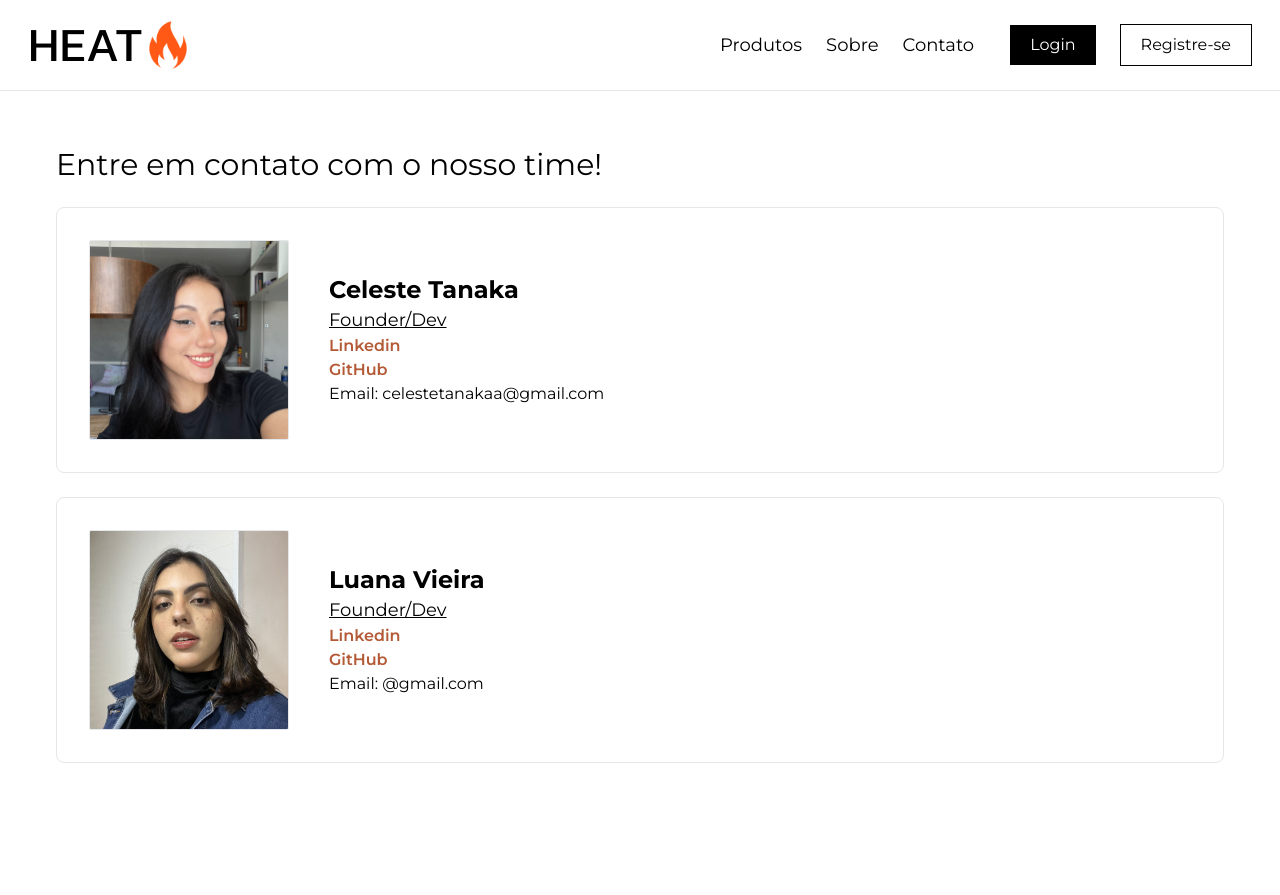
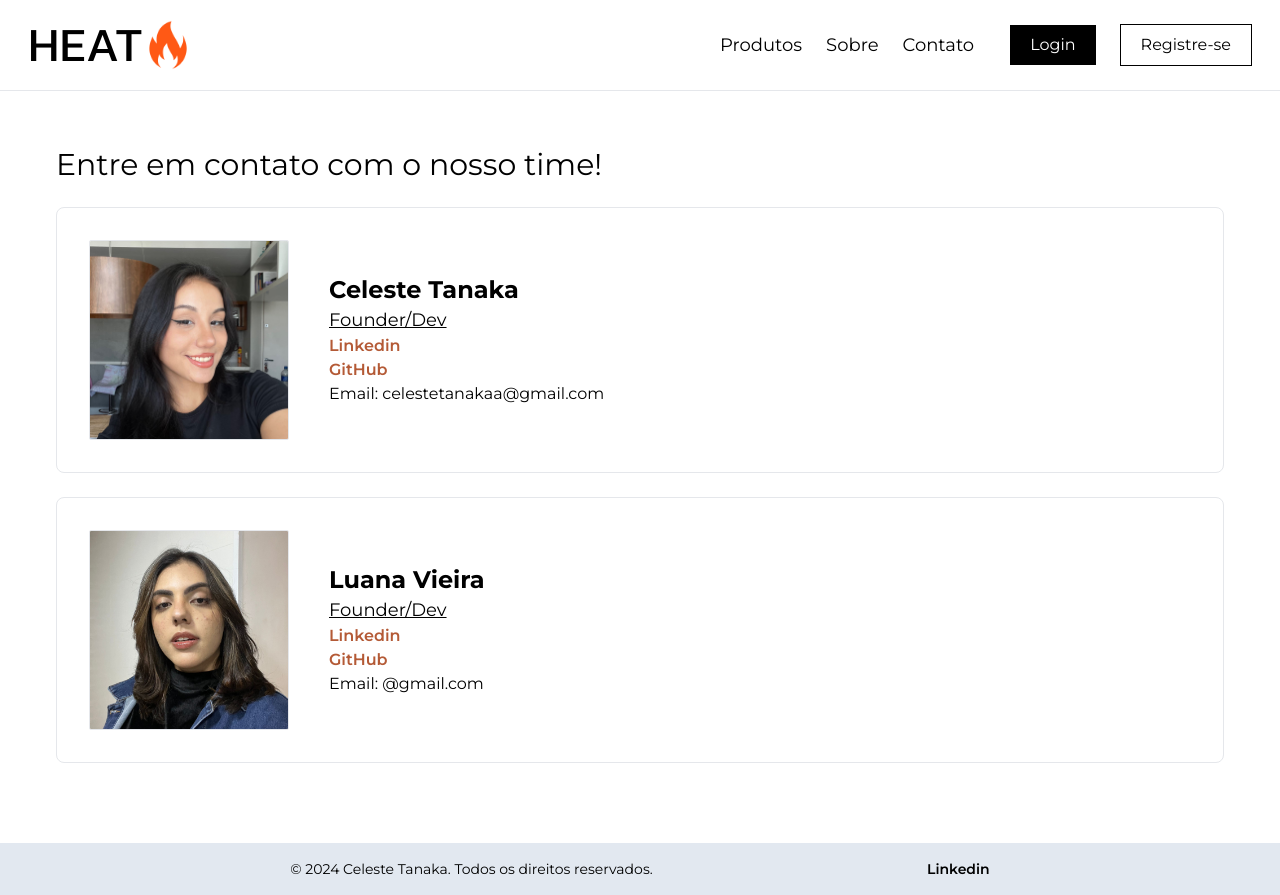
Before and after one commit to celestemayumi/checkpointv, a Next.js app: page /contato in a window 1280 px wide. Before the commit the page ends 843 px from the top, so only its background shows below. Built offline with nearby package versions, Linux system fonts and the light colour scheme; a web font is replaced by a local one.

Commit message:
♻️ refactor: footer component in layout

```diff
--- a/src/app/layout.tsx
+++ b/src/app/layout.tsx
@@ -2,6 +2,7 @@ import type { Metadata } from "next";
 import { Inter } from "next/font/google";
 import "./globals.css";
 import Header from "@/components/Header";
+import Footer from "@/components/Footer";
 
 
 const inter = Inter({ subsets: ["latin"] });
@@ -20,7 +21,10 @@ export default function RootLayout({
     <html lang="en" className="scroll-smooth scroll-pt-20">
       <body className={inter.className}>
       <Header/>
-        {children}</body>
+        {children}
+      <Footer></Footer>
+      </body>
+
     </html>
   );
 }
--- a/src/app/page.tsx
+++ b/src/app/page.tsx
@@ -7,7 +7,7 @@ export default function Home() {
     <main>
       <HeroSection/>
       <PopularProducts/>
-      <Footer/>
+
     </main>
   );
 }
```
